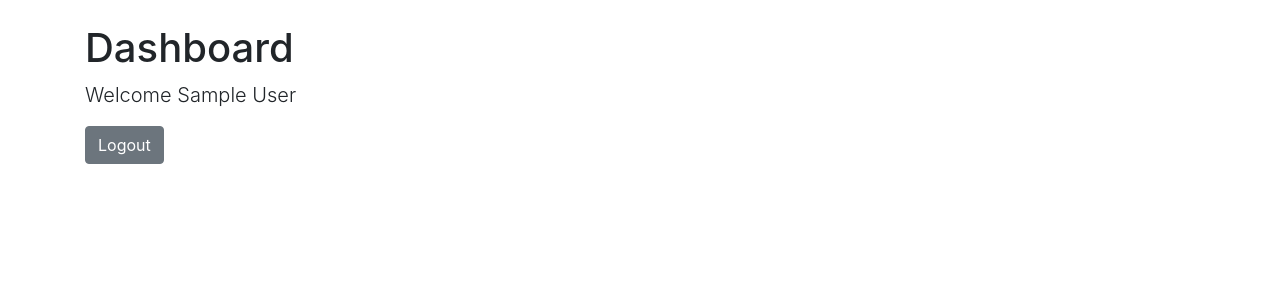
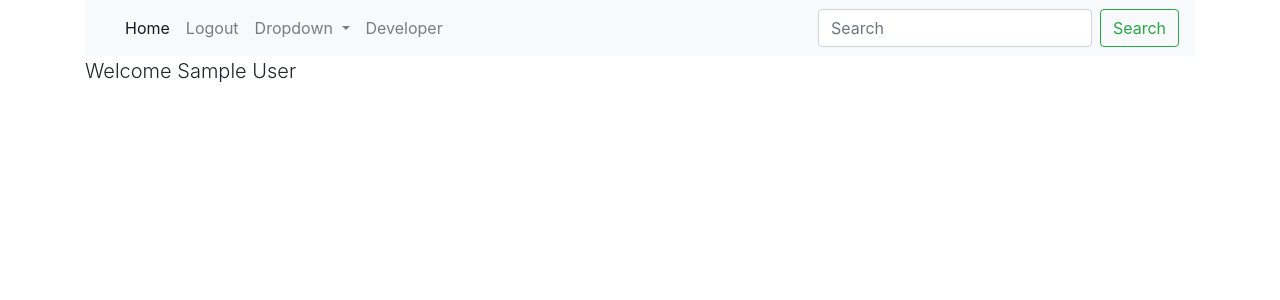
Before and after one commit to Collen163030/Authentication, a Node server app: page /dashboard in a window 1280 px wide. Shown: the top 300 px of the page. Run offline with Node 20, Linux system fonts and the light colour scheme; the visitor is signed in with stand-in values (Sample User, id 1); some libraries are stand-ins or nearby versions.

Commit message:
reactoring and fixing the dashboard

```diff
--- a/views/dashboard.ejs
+++ b/views/dashboard.ejs
@@ -1,3 +1,39 @@
-<h1 class="mt-4">Dashboard</h1>
+
+<nav class="navbar navbar-expand-lg navbar-light bg-light">
+    <a class="navbar-brand" href="#"></a>
+    <button class="navbar-toggler" type="button" data-toggle="collapse" data-target="#navbarSupportedContent"
+    aria-controls="navbarSupportedContent" aria-expanded="false" aria-label="Toggle navigation">
+    <span class="navbar-toggler-icon"></span>
+</button>
+
+<div class="collapse navbar-collapse" id="navbarSupportedContent">
+    <ul class="navbar-nav mr-auto">
+        <li class="nav-item active">
+            <a class="nav-link" href="http://thecodingground.com/">Home<span class="sr-only">(current)</span></a>
+        </li>
+        <li class="nav-item">
+            <a class="nav-link" href="/users/logout">Logout</a>
+        </li>
+        <li class="nav-item dropdown">
+            <a class="nav-link dropdown-toggle" href="#" id="navbarDropdown" role="button" data-toggle="dropdown"
+            aria-haspopup="true" aria-expanded="false">
+            Dropdown
+        </a>
+        <div class="dropdown-menu" aria-labelledby="navbarDropdown">
+            <a class="dropdown-item" href="#">Action</a>
+            <a class="dropdown-item" href="#">Another action</a>
+            <div class="dropdown-divider"></div>
+            <a class="dropdown-item" href="#">Something else here</a>
+        </div>
+    </li>
+    <li class="nav-item">
+        <a class="nav-link" href="http://mavetane.github.io">Developer</a>
+    </li>
+</ul>
+<form class="form-inline my-2 my-lg-0">
+    <input class="form-control mr-sm-2" type="search" placeholder="Search" aria-label="Search">
+    <button class="btn btn-outline-success my-2 my-sm-0" type="submit">Search</button>
+</form>
+</div>
+</nav>
 <p class="lead mb-3">Welcome  <%= name%></p>
-<a href="/users/logout" class="btn btn-secondary">Logout</a>
--- a/views/login.ejs
+++ b/views/login.ejs
@@ -13,9 +13,9 @@
                     <input type="password" id="password" name="password" class="form-control"
                         placeholder="Enter Passowrd" />
                 </div>
-                <button type="submit" class="btn btn-primary btn-block">LogIn</button>
+                <button type="submit" class="btn btn-primary btn-block">SignIn</button>
             </form>
-            <p class="lead mt-4">No account? <a href="/users/register">Register</a></p>
+            <p class="lead mt-4">No account? <a href="/users/register">SignUp</a></p>
         </div>
     </div>
 </div>
--- a/views/register.ejs
+++ b/views/register.ejs
@@ -28,9 +28,9 @@
             <input type="password2" id="password2" name="password2" class="form-control" placeholder="Confirm Passord"
                 value="<%= typeof email != 'undefined' ? password2: '' %>" />
         </div>
-        <button class="btn btn-primary btn-block">LogIn</button>
+        <button class="btn btn-primary btn-block">Sign Up</button>
         </form>
     </div>
-    <p class="lead mt-4">Already a user? <a href="/users/login">SignUp</a></p>
+    <p class="lead mt-4">Already a user? <a href="/users/login">Sign In</a></p>
 </div>
 </div>
--- a/views/welcome.ejs
+++ b/views/welcome.ejs
@@ -2,8 +2,8 @@
     <div class="col-md-6 m-auto">
         <div class="card card-body text-center">
             <h1>Create account or Login</h1>
-            <a href="/users/register" class="btn btn-primary btn-block mb-2">Register</a>
-            <a href="/users/login" class="btn btn-primary btn-block">LogIn</a>
+            <a href="/users/register" class="btn btn-primary btn-block mb-2">Sign Up</a>
+            <a href="/users/login" class="btn btn-primary btn-block">Sign In</a>
         </div>
     </div>
 </div>
```
